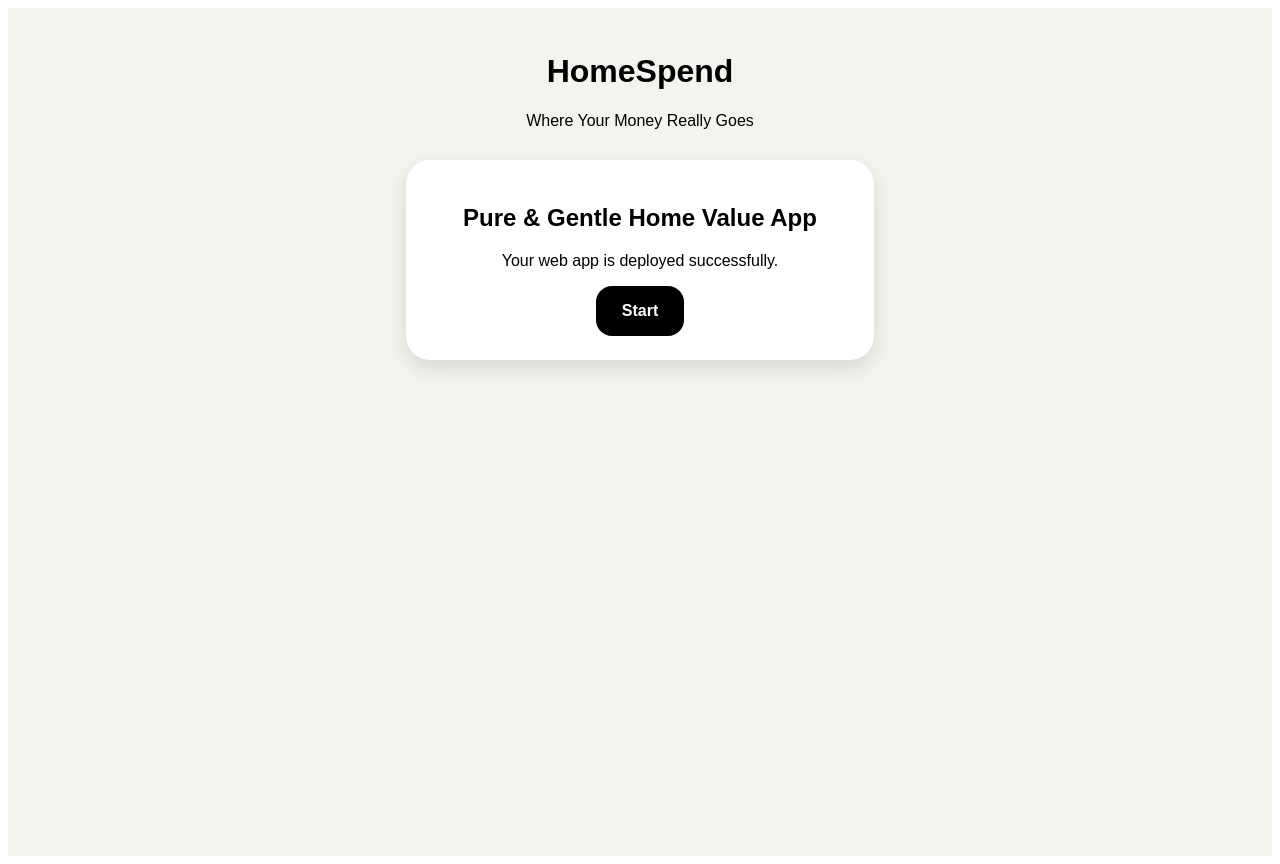
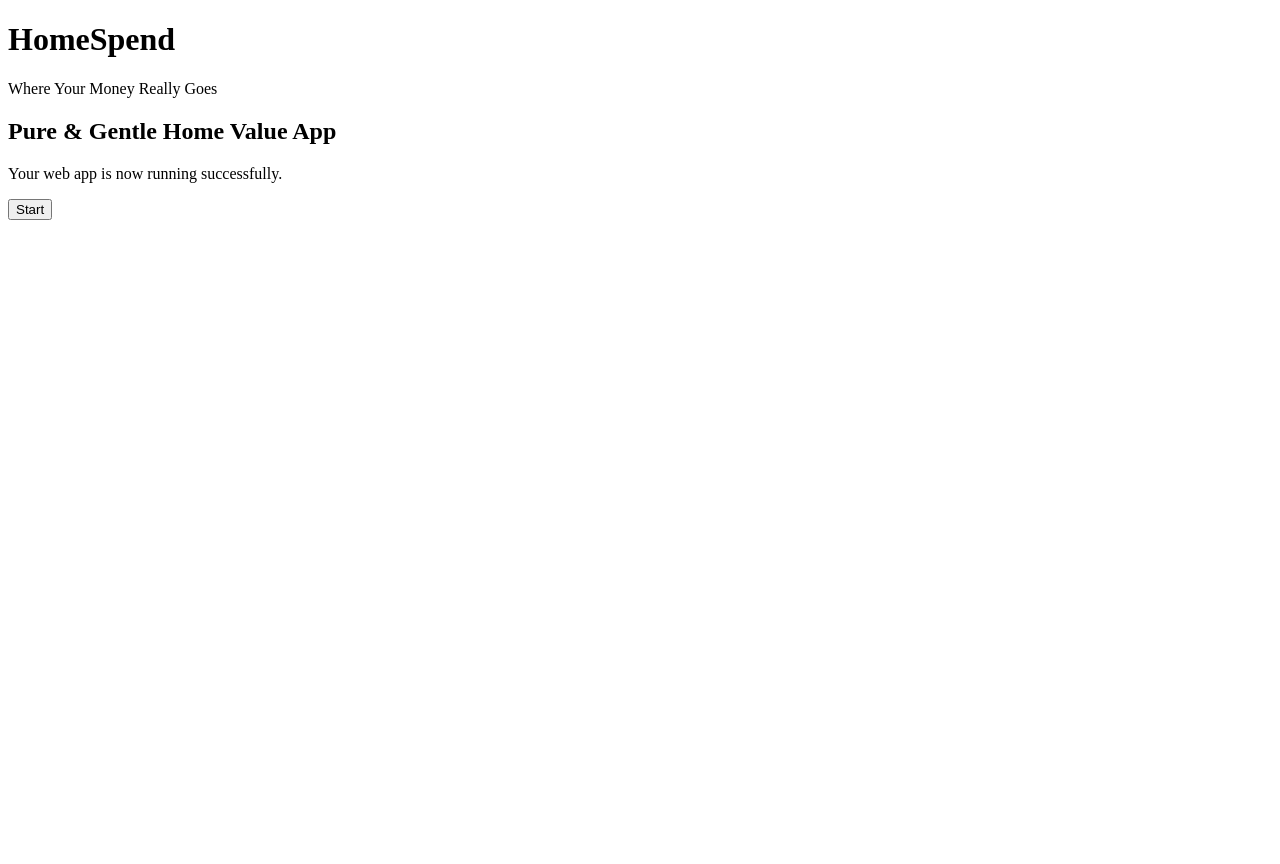
Before and after one commit to Fatfinder59/pure_and_gentle_home_value, a React (Vite) app: page / in a window 1280 px wide. After the commit the page ends 800 px from the top, so only its background shows below. Built offline with nearby package versions, Linux system fonts and the light colour scheme.

Commit message:
Refactor App component layout and styles
Updated the layout and styling of the App component, including class names and text changes.

```diff
--- a/src/App.jsx
+++ b/src/App.jsx
@@ -1,38 +1,16 @@
 export default function App() {
   return (
-    <div style={{
-      minHeight: "100vh",
-      background: "#f5f3ee",
-      fontFamily: "Arial, sans-serif",
-      padding: 24,
-      textAlign: "center"
-    }}>
-      <h1>HomeSpend</h1>
-      <p>Where Your Money Really Goes</p>
+    <div className="app">
+      <div className="card">
+        <h1>HomeSpend</h1>
+        <p className="subtitle">Where Your Money Really Goes</p>
 
-      <div style={{
-        background: "white",
-        borderRadius: 24,
-        padding: 24,
-        maxWidth: 420,
-        margin: "30px auto",
-        boxShadow: "0 8px 20px rgba(0,0,0,0.12)"
-      }}>
         <h2>Pure & Gentle Home Value App</h2>
         <p>
-          Your web app is deployed successfully.
+          Your web app is now running successfully.
         </p>
-        <button style={{
-          padding: "14px 24px",
-          borderRadius: 16,
-          border: "2px solid black",
-          background: "black",
-          color: "white",
-          fontWeight: "bold",
-          fontSize: 16
-        }}>
-          Start
-        </button>
+
+        <button>Start</button>
       </div>
     </div>
   );
```
